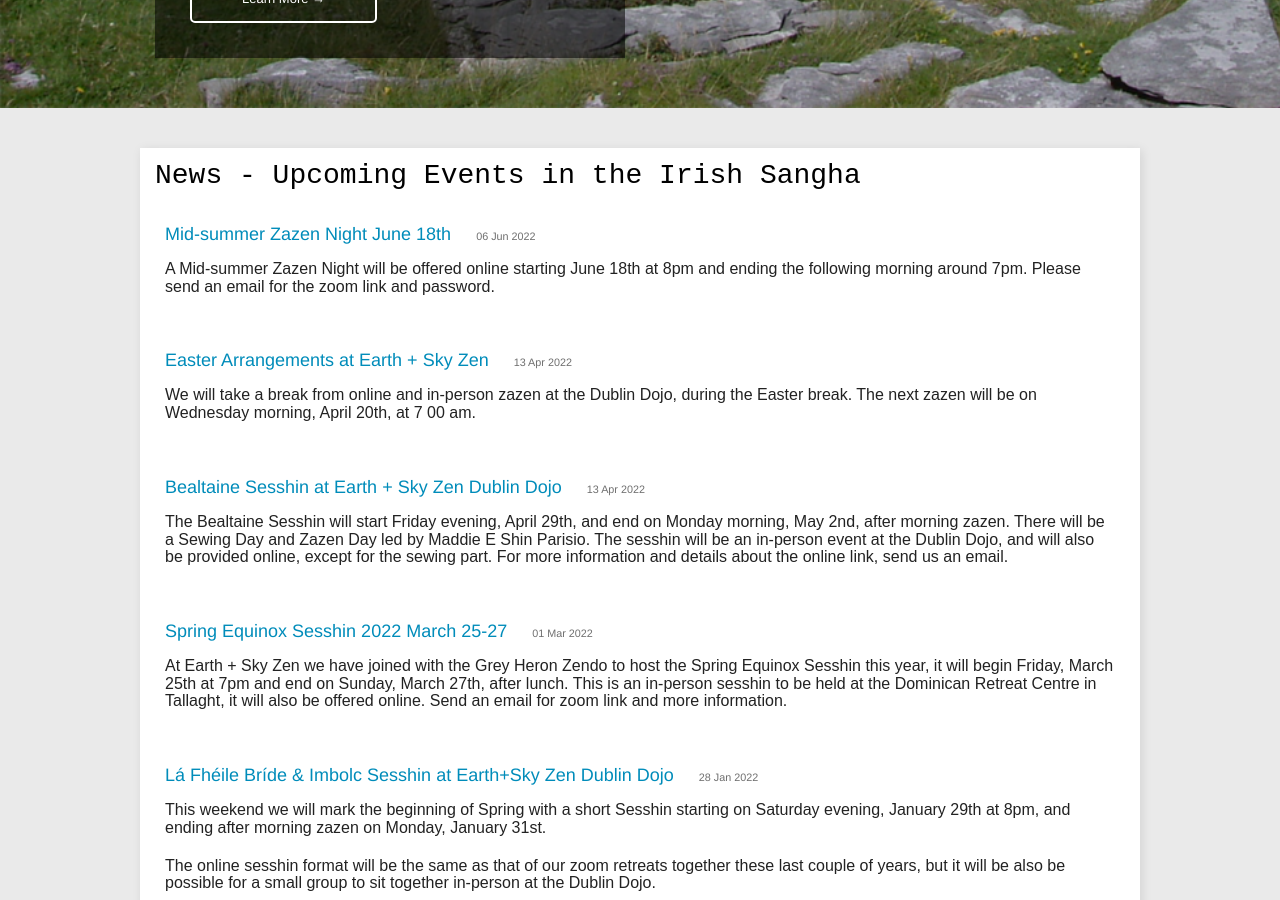
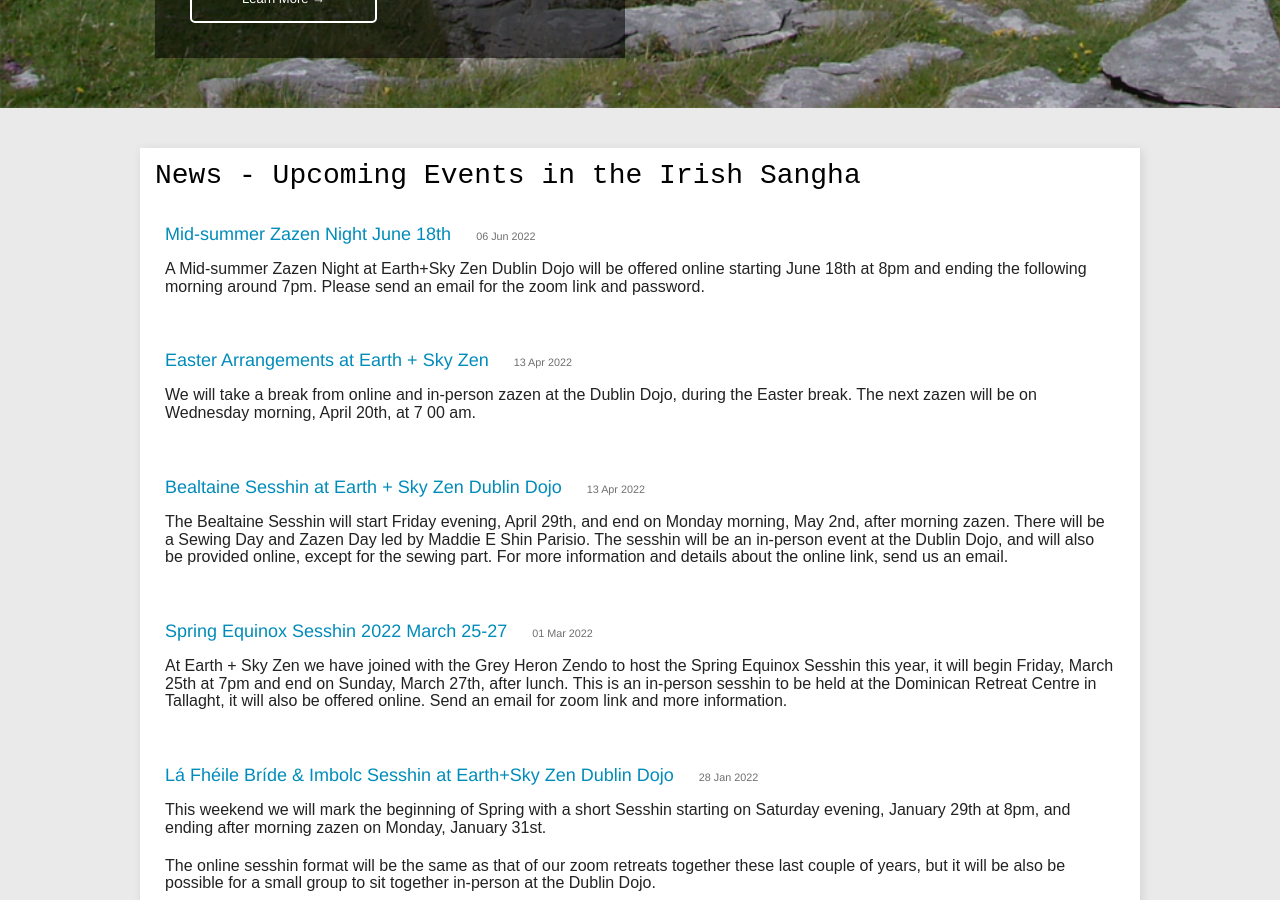
Before and after one commit to zen-ireland/zenireland.github.io, a Jekyll site: the page built from index.html, in a window 1280 px wide and 900 px high, scrolled down 501 px. Built offline with Jekyll 4.4.1, drawn with Linux system fonts in a browser that asks for light colours.

Commit message:
Update from Forestry.io Mary Laheen updated _posts/2022-06-06-mid-summer-zazen-night-june-18th.md

```diff
--- a/_posts/2022-06-06-mid-summer-zazen-night-june-18th.md
+++ b/_posts/2022-06-06-mid-summer-zazen-night-june-18th.md
@@ -5,4 +5,4 @@ title: Mid-summer Zazen Night June 18th
 categories: Dublin
 
 ---
-A Mid-summer Zazen Night will be offered online starting June 18th at 8pm and ending the following morning around 7pm. Please send an email for the zoom link and password.![](https://zenireland.s3.eu-west-1.amazonaws.com/Zazen Night_22.jpg)
+A Mid-summer Zazen Night at Earth+Sky Zen Dublin Dojo will be offered online starting June 18th at 8pm and ending the following morning around 7pm. Please send an email for the zoom link and password.![](https://zenireland.s3.eu-west-1.amazonaws.com/Zazen Night_22.jpg)
```
